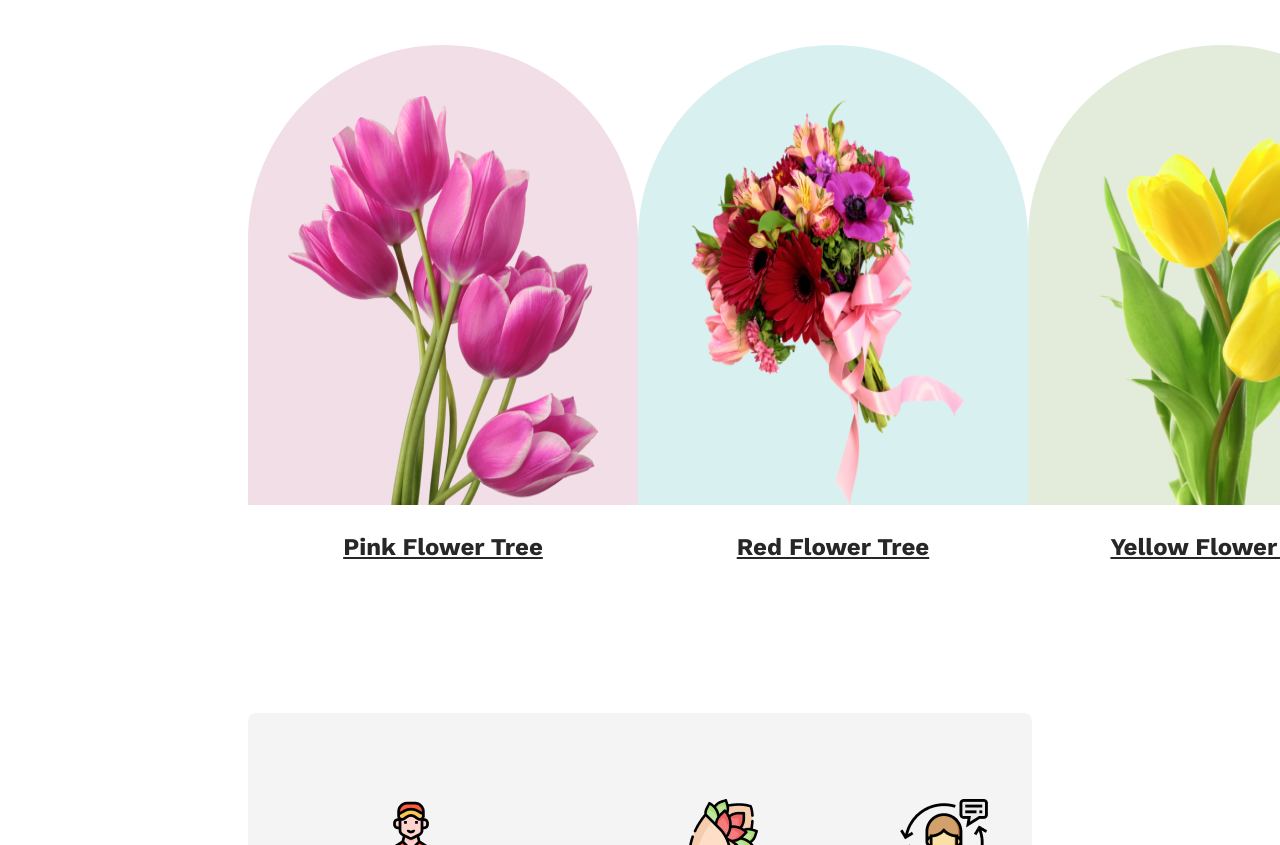
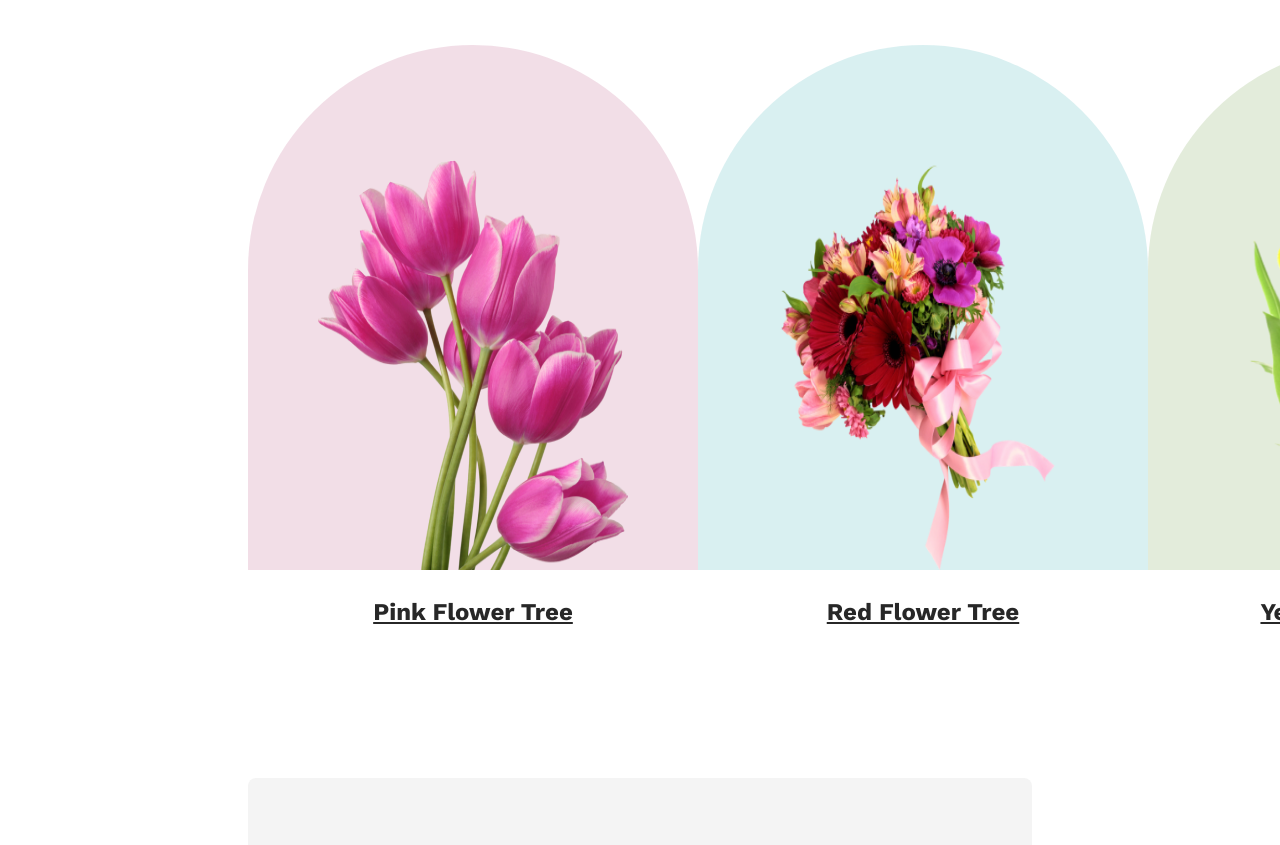
Before and after one commit to Mahin-Hasan/Flower-Shop, a plain HTML site: page index.html in a window 1280 px wide. Shown: the part 1635-2480 px from the top of the page. Drawn offline with nearby package versions, Linux system fonts and the light colour scheme.

Commit message:
fixed featured flowers section

```diff
--- a/styles/flower.css
+++ b/styles/flower.css
@@ -85,7 +85,7 @@ body {
 .pink-flower {
     width: 310px;
     height: 410px;
-    padding: 50px 40px 0 40px;
+    padding: 115px 70px 0 70px;
     border-radius: 300px 300px 0px 0px;
     background: rgba(167, 33, 98, 0.15);
 }
@@ -93,16 +93,14 @@ body {
 .red-flower {
     width: 310px;
     height: 410px;
-    padding: 50px 40px 0 40px;
-    border-radius: 300px 300px 0px 0px;
+    padding: 115px 70px 0 70px;    border-radius: 300px 300px 0px 0px;
     background: rgba(5, 151, 160, 0.15);
 }
 
 .yellow-flower {
     width: 310px;
     height: 410px;
-    padding: 50px 40px 0 40px;
-    border-radius: 300px 300px 0px 0px;
+    padding: 115px 70px 0 70px;    border-radius: 300px 300px 0px 0px;
     background: rgba(71, 125, 17, 0.15);
 }
 
```
